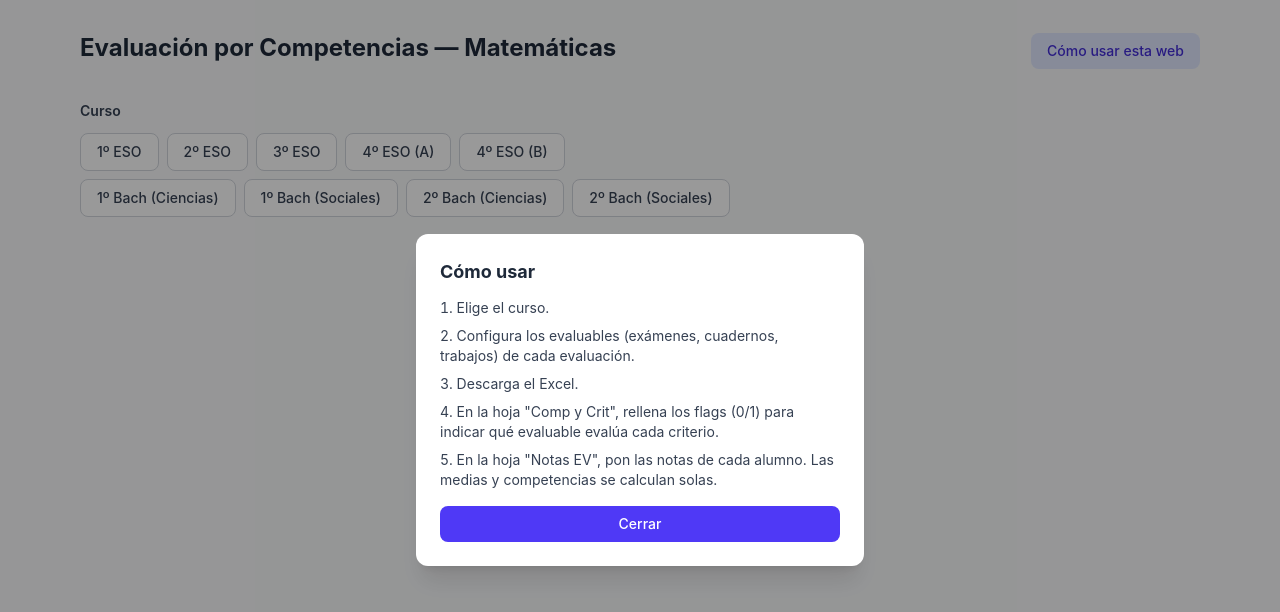
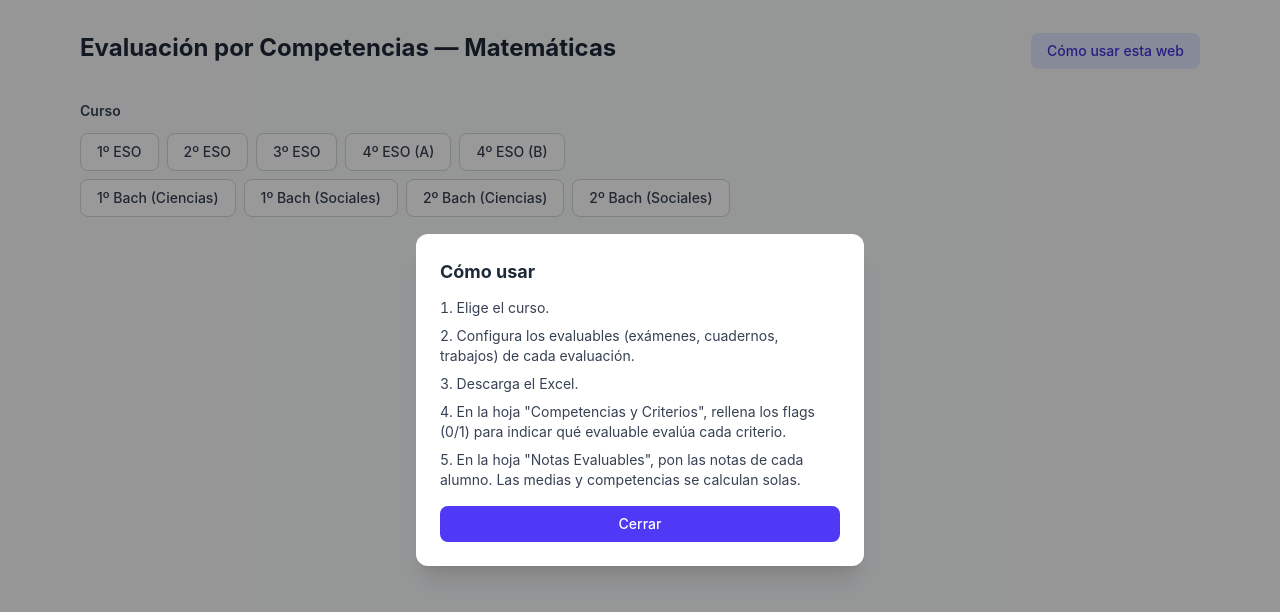
Before and after one commit to sheriffff/compentencias_eso_bachillerato, a Vue app: page / in a window 1280 px wide. Both pictures are taken after a click on the button "Cómo usar esta web". Shown: the top 612 px of the page. Built offline with nearby package versions, Linux system fonts and the light colour scheme.

Commit message:
improve4

```diff
--- a/src/App.vue
+++ b/src/App.vue
@@ -92,8 +92,8 @@ function download() {
             <li>Elige el curso.</li>
             <li>Configura los evaluables (exámenes, cuadernos, trabajos) de cada evaluación.</li>
             <li>Descarga el Excel.</li>
-            <li>En la hoja "Comp y Crit", rellena los flags (0/1) para indicar qué evaluable evalúa cada criterio.</li>
-            <li>En la hoja "Notas EV", pon las notas de cada alumno. Las medias y competencias se calculan solas.</li>
+            <li>En la hoja "Competencias y Criterios", rellena los flags (0/1) para indicar qué evaluable evalúa cada criterio.</li>
+            <li>En la hoja "Notas Evaluables", pon las notas de cada alumno. Las medias y competencias se calculan solas.</li>
           </ol>
           <button @click="showHelp = false" class="mt-4 w-full bg-indigo-600 text-white py-2 rounded-lg text-sm font-medium hover:bg-indigo-700 cursor-pointer">Cerrar</button>
         </div>
--- a/src/components/EvalConfig.vue
+++ b/src/components/EvalConfig.vue
@@ -51,6 +51,16 @@ function onDragEnd() {
         @dragover.prevent
       >
         <h3 class="font-medium text-gray-800 mb-3">{{ ev.nombre }}</h3>
+        <div class="flex gap-3 mb-3">
+          <button
+            v-for="tipo in ['Examen', 'Cuaderno', 'Trabajo']"
+            :key="tipo"
+            @click="emit('add', i, tipo)"
+            class="text-sm text-indigo-600 hover:text-indigo-800 font-medium cursor-pointer"
+          >
+            + {{ tipo }}
+          </button>
+        </div>
         <div
           v-for="(evaluable, j) in ev.evaluables"
           :key="evaluable.id"
@@ -74,16 +84,6 @@ function onDragEnd() {
             &times;
           </button>
         </div>
-        <div class="flex gap-3 mt-2">
-          <button
-            v-for="tipo in ['Examen', 'Cuaderno', 'Trabajo']"
-            :key="tipo"
-            @click="emit('add', i, tipo)"
-            class="text-sm text-indigo-600 hover:text-indigo-800 font-medium cursor-pointer"
-          >
-            + {{ tipo }}
-          </button>
-        </div>
       </div>
     </div>
   </div>
--- a/src/composables/useExcelGenerator.js
+++ b/src/composables/useExcelGenerator.js
@@ -278,10 +278,10 @@ export function useExcelGenerator() {
 
     for (let r = 3; r < 3 + ROWS; r++) {
       const nameCell = ws3.getCell(r, 1)
-      nameCell.value = { formula: `'Notas Evaluables'!A${r}` }
+      nameCell.value = { formula: `IF('Notas Evaluables'!A${r}=0,"",'Notas Evaluables'!A${r})` }
       nameCell.border = thinBorder
       const apCell = ws3.getCell(r, 2)
-      apCell.value = { formula: `'Notas Evaluables'!B${r}` }
+      apCell.value = { formula: `IF('Notas Evaluables'!B${r}=0,"",'Notas Evaluables'!B${r})` }
       apCell.border = thinBorder
 
       for (let i = 0; i < 3; i++) {
```
